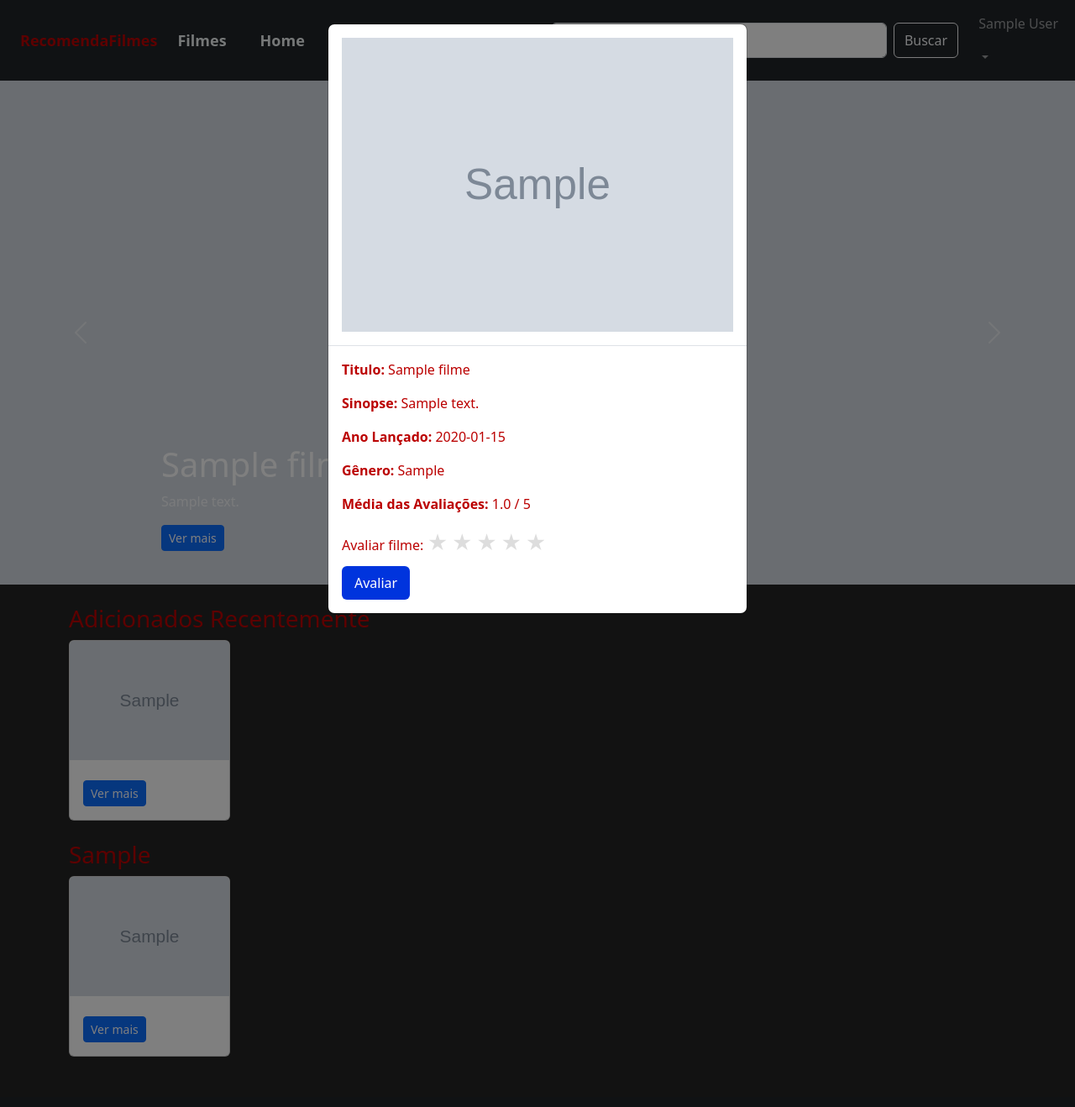
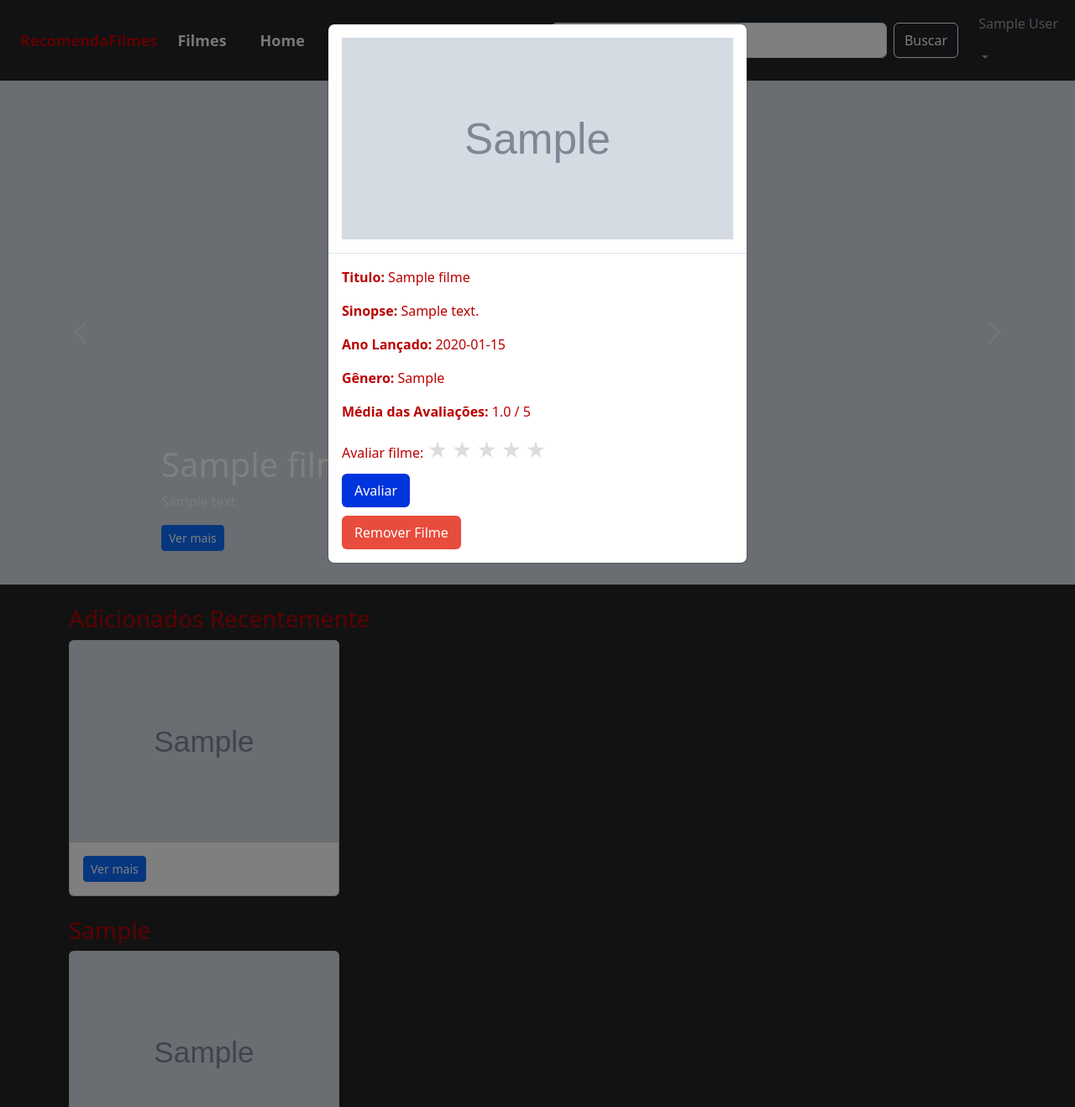
Before and after one commit to Gstv2/CineTrack, a Flask app: page /home in a window 1280 px wide, after a click on "Ver mais". Shown: the whole page at 84% size. Run offline with Flask 3, Linux system fonts and the light colour scheme; the visitor is signed in with stand-in values (Sample User, id 1); tables that the repository leaves empty hold one stand-in row (values such as "Sample post"); grey boxes marked "Sample" are stand-in pictures; some libraries are stand-ins or nearby versions.

Commit message:
Arrumando o front-end

```diff
--- a/app.py
+++ b/app.py
@@ -167,7 +167,7 @@
         flash(f"Filme {filme_id} removido com sucesso.", "success")
     else:
         flash("Filme não encontrado.", "danger")
-    return redirect(url_for('filmes'))  # Redireciona para a página principal
+    return redirect(request.referrer)  # Redireciona para a página principal
 
 @app.route('/adicionar_preferencia', methods=['POST'])
 
--- a/templates/base.html
+++ b/templates/base.html
@@ -104,6 +104,8 @@
  <script src="https://cdn.jsdelivr.net/npm/@popperjs/core@2.5.4/dist/umd/popper.min.js"></script>
  <script src="https://stackpath.bootstrapcdn.com/bootstrap/4.5.2/js/bootstrap.min.js"></script>
 
+
+
 <script>
     const filmeModal = document.getElementById('filmeModal');
     filmeModal.addEventListener('show.bs.modal', function (event) {
--- a/templates/home.html
+++ b/templates/home.html
@@ -1,12 +1,83 @@
 {% extends "base.html" %}
 
 {% block content %}
+<style>
+  /* Oculta a barra de rolagem */
+  .scroll-container {
+      overflow-x: auto;
+      white-space: nowrap;
+      scrollbar-width: none; /* Firefox */
+      -ms-overflow-style: none; /* IE e Edge */
+  }
+
+  .scroll-container::-webkit-scrollbar {
+      display: none; /* Chrome, Safari, Opera */
+  }
+
+  /* Adicionando a mesma regra para outras seções */
+  #carousel-filmes,
+  .recommendations-container {
+      overflow-x: auto;
+      white-space: nowrap;
+      scrollbar-width: none;
+      -ms-overflow-style: none;
+  }
+
+  #carousel-filmes::-webkit-scrollbar,
+  .recommendations-container::-webkit-scrollbar {
+      display: none;
+  }
+
+
+  .card-img-top {
+    height: 240px; /* Defina a altura desejada */
+    object-fit: cover; /* Faz a imagem preencher o espaço sem distorcer */
+    width: 100%; /* Garante que a largura se ajuste ao card */
+  }
+
+  #carousel-filmes {
+    overflow-x: auto;
+    white-space: nowrap;
+    scrollbar-width: thin; /* Para Firefox */
+    -ms-overflow-style: none; /* Para IE e Edge */
+  }
+
+  #carousel-filmes::-webkit-scrollbar {
+      height: 6px; /* Espessura da scrollbar */
+  }
+
+  #carousel-filmes::-webkit-scrollbar-thumb {
+      background-color: #888; /* Cor da scrollbar */
+      border-radius: 10px;
+  }
+
+</style>
+
 
 <main>
   <!-- Carrossel -->
 <div id="carouselFilmes" class="carousel slide" data-bs-ride="carousel" data-bs-interval="3000">
   <div class="carousel-inner">
-    {% for filme in filmes_recentes[:3] %}
+    {% if filmes_recentes == [] %}
+      <div class="carousel-item active">
+          <img src="https://via.placeholder.com/800x400" class="d-block w-100" alt="Imagem 1">
+      </div>
+      <div class="carousel-item">
+          <img src="https://via.placeholder.com/800x400" class="d-block w-100" alt="Imagem 2">
+      </div>
+      <div class="carousel-item">
+          <img src="https://via.placeholder.com/800x400" class="d-block w-100" alt="Imagem 3">
+      </div>
+      <button class="carousel-control-prev" type="button" data-bs-target="#carouselExample" data-bs-slide="prev">
+          <span class="carousel-control-prev-icon" aria-hidden="true"></span>
+          <span class="visually-hidden">Anterior</span>
+      </button>
+      <button class="carousel-control-next" type="button" data-bs-target="#carouselExample" data-bs-slide="next">
+          <span class="carousel-control-next-icon" aria-hidden="true"></span>
+          <span class="visually-hidden">Próximo</span>
+      </button>
+    {% else %}
+      {% for filme in filmes_recentes[::-1][:3] %}
         <div class="carousel-item {% if loop.first %}active{% endif %}">
           <img src="{{ filme.imagem }}" class="d-block w-400" alt="{{ filme.nome }}">
           <div class="container">
@@ -21,8 +92,6 @@
           </div>
         </div>
       {% endfor %}
-  </div>
-
        <!-- Controles do carrossel -->
       <button class="carousel-control-prev" type="button" data-bs-target="#carouselFilmes" data-bs-slide="prev">
         <span class="carousel-control-prev-icon" aria-hidden="true"></span>
@@ -32,6 +101,8 @@
         <span class="carousel-control-next-icon" aria-hidden="true"></span>
         <span class="visually-hidden">Próximo</span>
       </button>
+    </div>
+    {% endif %}
   </div>
 {% for filme in filmes %}
   <!-- Modal de especificações do filme -->
@@ -64,6 +135,11 @@
                     </div>
                     <button type="submit" class="btn btn-avaliar">Avaliar</button>
                 </form>
+                {% if user.admin %}
+                  <form action="{{ url_for('remover_filme', filme_id=filme.id) }}" method="POST">
+                      <button type="submit" class="btn btn-remover">Remover Filme</button>
+                  </form>
+                {% endif %}
             </div>
         </div>
     </div>
@@ -72,11 +148,34 @@
 
 
 
+<!-- Adicionados Recentemente -->
+<div class="container mt-4 h-50">
+  <h3>Adicionados Recentemente</h3>
+  <div class="scroll-container"> <!-- ADICIONADO -->
+    <div class="d-flex flex-row gap-3">
+      {% for filme in filmes_recentes[::-1][:8] %}
+          <div class="card" style="flex-shrink: 0; position: relative">
+              <img src="{{ filme.imagem }}" class="card-img-top" alt="{{ filme.titulo }}">
+              <div class="card-body">
+                  <a href="#" class="btn btn-primary btn-sm" data-bs-toggle="modal"
+                    data-bs-target="#modalFilme{{ filme.id }}">
+                    Ver mais
+                  </a>
+              </div>
+          </div>
+      {% endfor %}
+    </div>
+  </div>
+</div>
+
+<!-- Filmes Recomendados -->
+{% if combined_preferences %}
 <div class="container mt-4">
-    <h3>Adicionados Recentemente</h3>
-    <div class="d-flex flex-row overflow-auto gap-3">
-        {% for filme in filmes_recentes[:10] %}
-            <div class="card" style="width: 12rem;">
+  <h3>Filmes recomendados</h3>
+  <div class="scroll-container"> <!-- ADICIONADO -->
+    <div class="d-flex flex-row gap-3">
+        {% for filme in filmes_recomendados[:8] %}
+            <div class="card" style="flex-shrink: 0; position: relative">
                 <img src="{{ filme.imagem }}" class="card-img-top" alt="{{ filme.titulo }}">
                 <div class="card-body">
                     <h5 class="card-title">{{ filme.titulo }}</h5>
@@ -89,13 +188,17 @@
         {% endfor %}
     </div>
   </div>
+</div>
+{% endif %}
 
-  {% if combined_preferences %}
+<!-- Seções por Gênero -->
+{% for genero, filmes in filmes_por_genero.items() %}
 <div class="container mt-4">
-      <h3>Filmes recomendados</h3>
-      <div class="d-flex flex-row overflow-auto gap-3">
-          {% for filme in filmes_recomendados[:10] %}
-              <div class="card" style="width: 12rem;">
+  <h3>{{ genero }}</h3>
+  <div class="scroll-container"> <!-- ADICIONADO -->
+    <div class="d-flex flex-row gap-3">
+        {% for filme in filmes[:8] %}
+            <div class="card" style="flex-shrink: 0; position: relative">
                 <img src="{{ filme.imagem }}" class="card-img-top" alt="{{ filme.titulo }}">
                 <div class="card-body">
                     <h5 class="card-title">{{ filme.titulo }}</h5>
@@ -108,26 +211,6 @@
         {% endfor %}
     </div>
   </div>
-  {% endif %}
-
-
-  {% for genero, filmes in filmes_por_genero.items() %}
-  <div class="container mt-4">
-      <h3>{{ genero }}</h3>
-      <div class="d-flex flex-row overflow-auto gap-3">
-          {% for filme in filmes[:10] %}
-              <div class="card" style="width: 12rem;">
-                  <img src="{{ filme.imagem }}" class="card-img-top" alt="{{ filme.titulo }}">
-                  <div class="card-body">
-                      <h5 class="card-title">{{ filme.titulo }}</h5>
-                      <a href="#" class="btn btn-primary btn-sm" data-bs-toggle="modal"
-                        data-bs-target="#modalFilme{{ filme.id }}">
-                        Ver mais
-                      </a>
-                  </div>
-              </div>
-          {% endfor %}
-      </div>
 </div>
 {% endfor %}
 
```
Also changed, not shown: templates/Filmes.html (+48 -12 lines), static/imgs/filmes/345288.webp (added), static/imgs/filmes/5897145.webp (added), static/imgs/filmes/Invocacao_do_Mal.jpg (added), static/imgs/filmes/John_Wick_3_Parabellum.png (added), static/imgs/filmes/Lord_of_the_Rings_Fellowship_of_the_Ring.jpg (added), static/imgs/filmes/Missao_Impossivel_Efeito_Fallout.jpg (added), static/imgs/filmes/O_Iluminado.jpg (added), static/imgs/filmes/p_ratatouille_19736_0814231f.jpeg (added), static/imgs/filmes/stellar.webp (added). Lines whose indentation alone changed are shown as unchanged.
